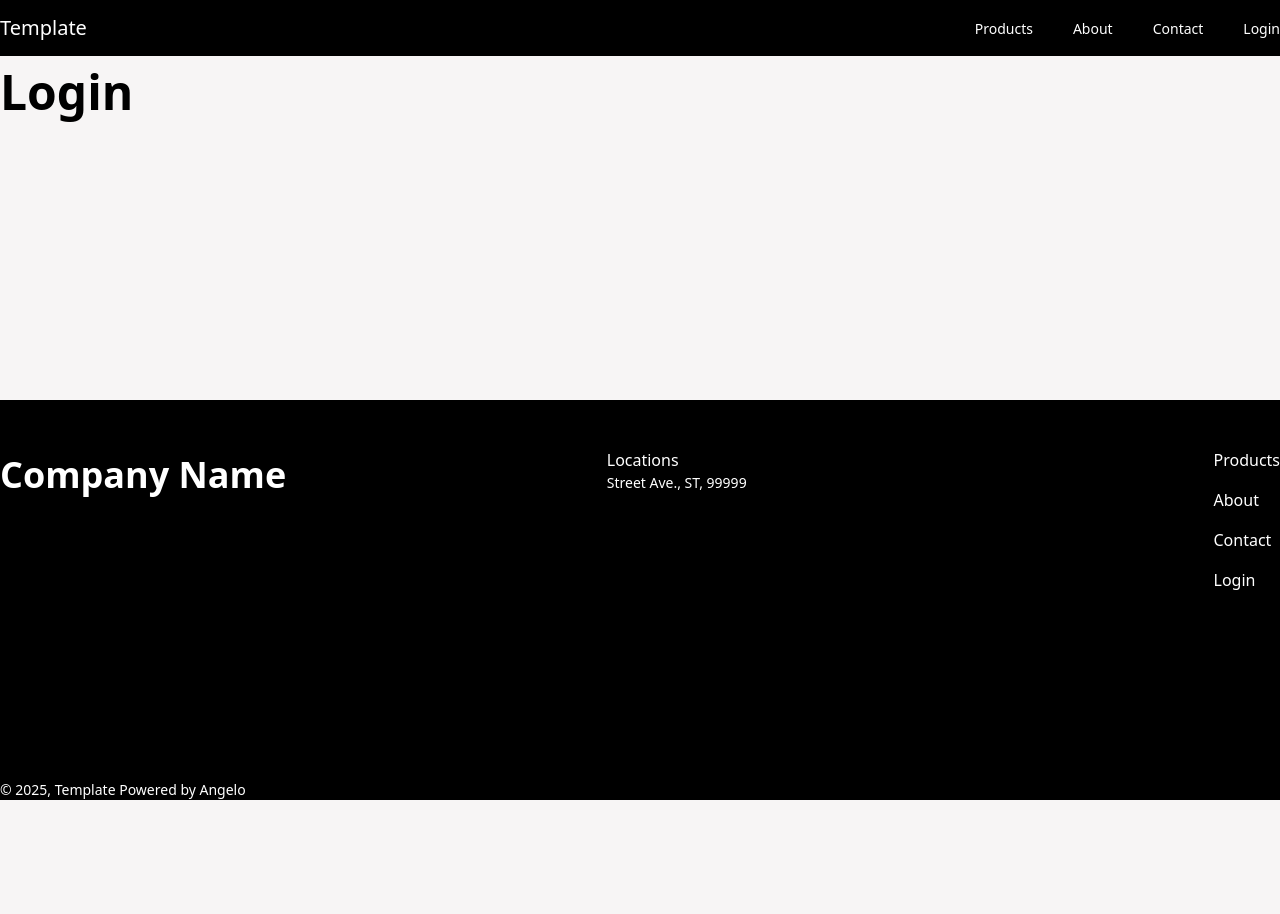
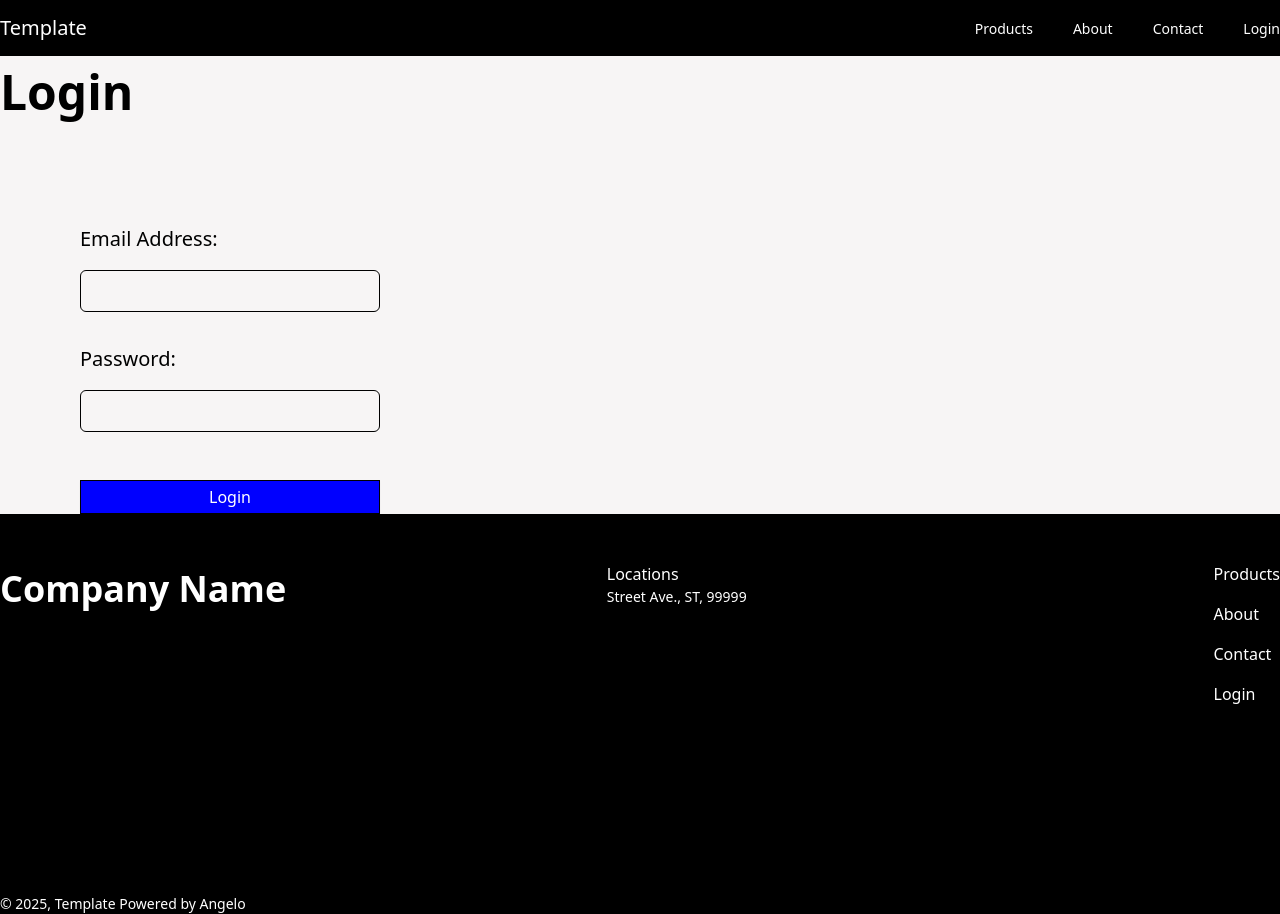
Before and after one commit to abelucsd/small-business-template-frontend, a React (Vite) app in the folder frontend/: page /Login in a window 1280 px wide. Before the commit the page ends 800 px from the top, so only its background shows below. Built offline with nearby package versions, Linux system fonts and the light colour scheme.

Commit message:
feat: implement Login.

```diff
--- a/frontend/package.json
+++ b/frontend/package.json
@@ -15,6 +15,7 @@
     "@tailwindcss/vite": "^4.1.12",
     "react": "^19.1.1",
     "react-dom": "^19.1.1",
+    "react-hook-form": "^7.62.0",
     "react-router-dom": "^7.8.2",
     "react-slick": "^0.31.0",
     "slick-carousel": "^1.8.1",
--- a/frontend/src/index.css
+++ b/frontend/src/index.css
@@ -67,6 +67,21 @@
 
   h5 {
       font-size: var(--text-sm);
+  }
+
+  /* edit width */
+  .btn-login {
+    box-shadow: var(--shadow-xs);
+    border: 1px solid black;
+    background-color: var(--color-primary);
+    padding-inline: --spacing(3);
+    padding-block: --spacing(1);
+    color: white;
+    &:hover {
+      @media (hover: hover) {
+        background-color: var(--color-white-variant);
+      }
+    }
   }
 
   .btn-primary {
--- a/frontend/src/pages/auth/Login.tsx
+++ b/frontend/src/pages/auth/Login.tsx
@@ -1,10 +1,12 @@
+import LoginForm from "./LoginForm"
 
 const Login = () => {
   return (
-    <div>
-      <h1>Login</h1>
+    <div className="container mx-auto flex flex-col gap-4">
+      <h1 className="ml-4 mr-4 md:ml-0 md:mr-0">Login</h1>
       {/* Content */}
-      <div className="flex flex-col">
+      <div className="flex flex-col ml-4 mr-4 md:ml-20 md:mt-20">
+        <LoginForm />
       </div>
     </div>
   )
--- /dev/null
+++ b/frontend/src/pages/auth/LoginForm.tsx
@@ -0,0 +1,35 @@
+import { useForm } from "react-hook-form";
+import type { SubmitHandler } from 'react-hook-form';
+import LoginFormInputs from "./LoginFormInputs";
+import type { LoginFormValues } from './types'
+
+const LoginForm = () => {
+  const {
+    register,
+    handleSubmit,
+    formState: {errors}
+  } = useForm<LoginFormValues>();
+
+  const onSubmit: SubmitHandler<LoginFormValues> = (data) => {
+    console.log(data)
+    // api request
+  };
+
+  return (
+    <form className="container mx-auto login-form flex flex-col items-start gap-12"
+      onSubmit={handleSubmit(onSubmit)}
+    >
+
+      <LoginFormInputs register={register} errors={errors} />
+
+      <button
+        className="btn-login w-full md:w-[300px]"
+        type="submit"
+      >
+        Login
+      </button>
+  </form>
+  )
+}
+
+export default LoginForm
--- /dev/null
+++ b/frontend/src/pages/auth/LoginFormInputs.tsx
@@ -0,0 +1,45 @@
+import type { FieldErrors, UseFormRegister } from "react-hook-form"
+import type { LoginFormValues } from './types'
+
+interface LoginFormInputs {
+  register: UseFormRegister<LoginFormValues>;
+  errors: FieldErrors<LoginFormValues>;
+};
+
+const LoginFormInputs = ({register, errors}: LoginFormInputs) => {
+  return (
+    <div className="flex flex-col gap-8 w-full">
+      <label>
+          <h3>Email Address:</h3>
+          <input
+              type="email"
+              {...register("email", { required: "Email is required" })}
+              required
+              className="block border rounded-md w-full md:w-[300px] grow mt-4 py-2 pr-3 pl-1 textr-black placeholder:text-gray-500 focus:outline-none sm:text-sm/6 "
+          />
+          {errors.email && (
+            <p>{errors.email.message}</p>
+          )}
+
+      </label>
+      <label>
+          <h3>Password:</h3>
+          <input
+            type="password"
+            {...register("password", {
+              required: "Password is required",
+              minLength: { value: 6, message: "Min length is 6" },
+            })}
+            required
+            className="block border rounded-md w-full md:w-[300px] grow mt-4 py-2 pr-3 pl-1 textr-black placeholder:text-gray-500 focus:outline-none sm:text-sm/6 "
+          />
+          {errors.password && (
+            <p>{errors.password.message}</p>
+          )}
+      </label>
+
+    </div>
+  )
+}
+
+export default LoginFormInputs
--- /dev/null
+++ b/frontend/src/pages/auth/types.ts
@@ -0,0 +1,4 @@
+export type LoginFormValues = {
+  email: string;
+  password: string;
+};
--- a/frontend/src/pages/informational/InformationalLayout.tsx
+++ b/frontend/src/pages/informational/InformationalLayout.tsx
@@ -8,9 +8,11 @@ interface InformationalLayout {
 const InformationalLayout = ({title, children}: InformationalLayout) => {
   return (
     <div className={`container mx-auto`}>
-      <h1>{title}</h1>
-      <div>
-        {children}
+      <div className=" ml-4 mr-4 md:ml-0 md:mr-0">
+        <h1>{title}</h1>
+        <div className="flex flex-col">
+          {children}
+        </div>
       </div>
     </div>
   );
--- a/frontend/src/pages/storefront/sections/Testimonials.tsx
+++ b/frontend/src/pages/storefront/sections/Testimonials.tsx
@@ -83,8 +83,8 @@ const Testimonials = () => {
     <section>
       <h2 className="container mx-auto">Reviews</h2>
       <Slider {...settings} className="container mx-auto pb-10">
-        {reviewCards.map((card) =>
-          <Card className="border size-60 p-10 gap-2 text-start rounded-xl place-self-center">
+        {reviewCards.map((card, index) =>
+          <Card key={index} className="border size-60 p-10 gap-2 text-start rounded-xl place-self-center">
             <div>
               <p>{card.title}</p>
               <p className="line-clamp-4">{card.text}</p>
--- a/frontend/src/shared/components/Card.tsx
+++ b/frontend/src/shared/components/Card.tsx
@@ -10,7 +10,7 @@ const Card = ({children, className}: CardProps) => {
     <div className={`${className}`}>
       {children}
     </div>
-  )
+  );
 };
 
 export default Card;
```
Also changed, not shown: 1 other file (tests, documents, lock files or other folders).
